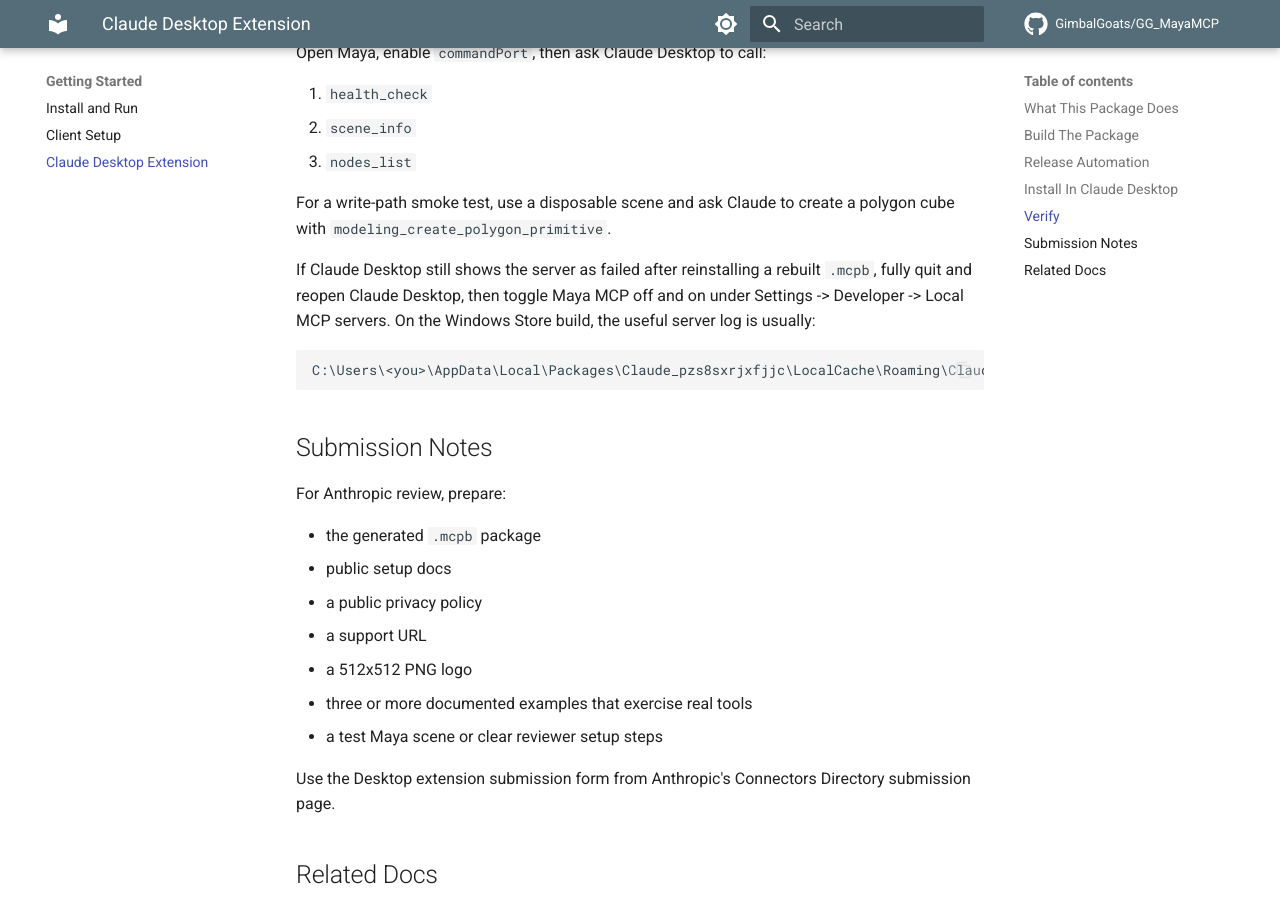
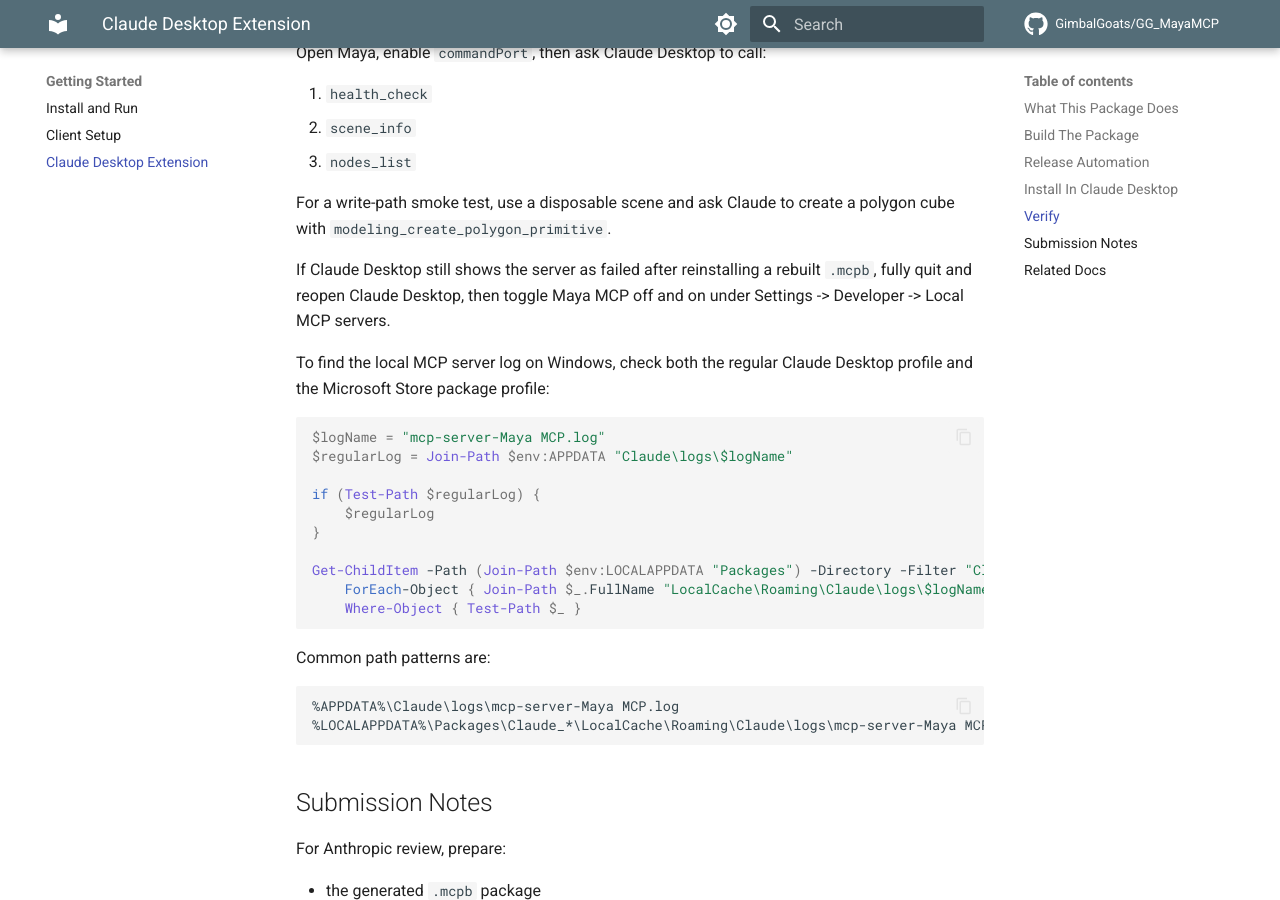
Before and after one commit to GimbalGoats/GG_MayaMCP, an MkDocs documentation site: the page built from docs/usage/claude-desktop-extension.md, in a window 1280 px wide and 900 px high, scrolled down 2465 px. Built offline with MkDocs 1.6.1 and Material for MkDocs 9.7.7, drawn with Linux system fonts in a browser that asks for light colours; comment, search, counter and statistics services are not loaded.

Commit message:
docs: clarify Claude Desktop log discovery

````diff
--- a/docs/usage/claude-desktop-extension.md
+++ b/docs/usage/claude-desktop-extension.md
@@ -119,11 +119,29 @@
 
 If Claude Desktop still shows the server as failed after reinstalling a rebuilt
 `.mcpb`, fully quit and reopen Claude Desktop, then toggle Maya MCP off and on
-under Settings -> Developer -> Local MCP servers. On the Windows Store build,
-the useful server log is usually:
+under Settings -> Developer -> Local MCP servers.
+
+To find the local MCP server log on Windows, check both the regular Claude
+Desktop profile and the Microsoft Store package profile:
+
+```powershell
+$logName = "mcp-server-Maya MCP.log"
+$regularLog = Join-Path $env:APPDATA "Claude\logs\$logName"
+
+if (Test-Path $regularLog) {
+    $regularLog
+}
+
+Get-ChildItem -Path (Join-Path $env:LOCALAPPDATA "Packages") -Directory -Filter "Claude_*" |
+    ForEach-Object { Join-Path $_.FullName "LocalCache\Roaming\Claude\logs\$logName" } |
+    Where-Object { Test-Path $_ }
+```
+
+Common path patterns are:
 
 ```text
-C:\Users\<you>\AppData\Local\Packages\Claude_pzs8sxrjxfjjc\LocalCache\Roaming\Claude\logs\mcp-server-Maya MCP.log
+%APPDATA%\Claude\logs\mcp-server-Maya MCP.log
+%LOCALAPPDATA%\Packages\Claude_*\LocalCache\Roaming\Claude\logs\mcp-server-Maya MCP.log
 ```
 
 ## Submission Notes
````
